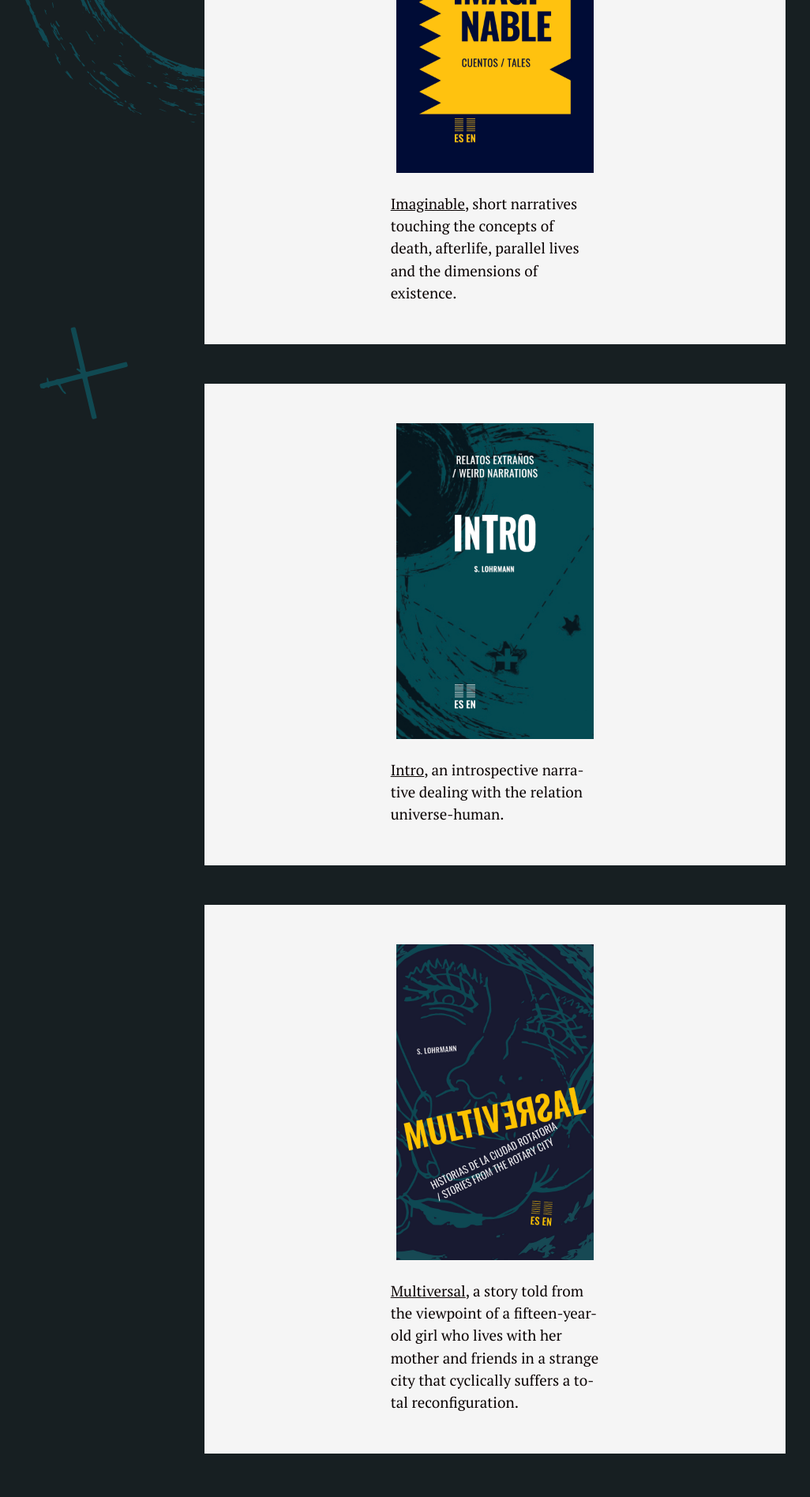
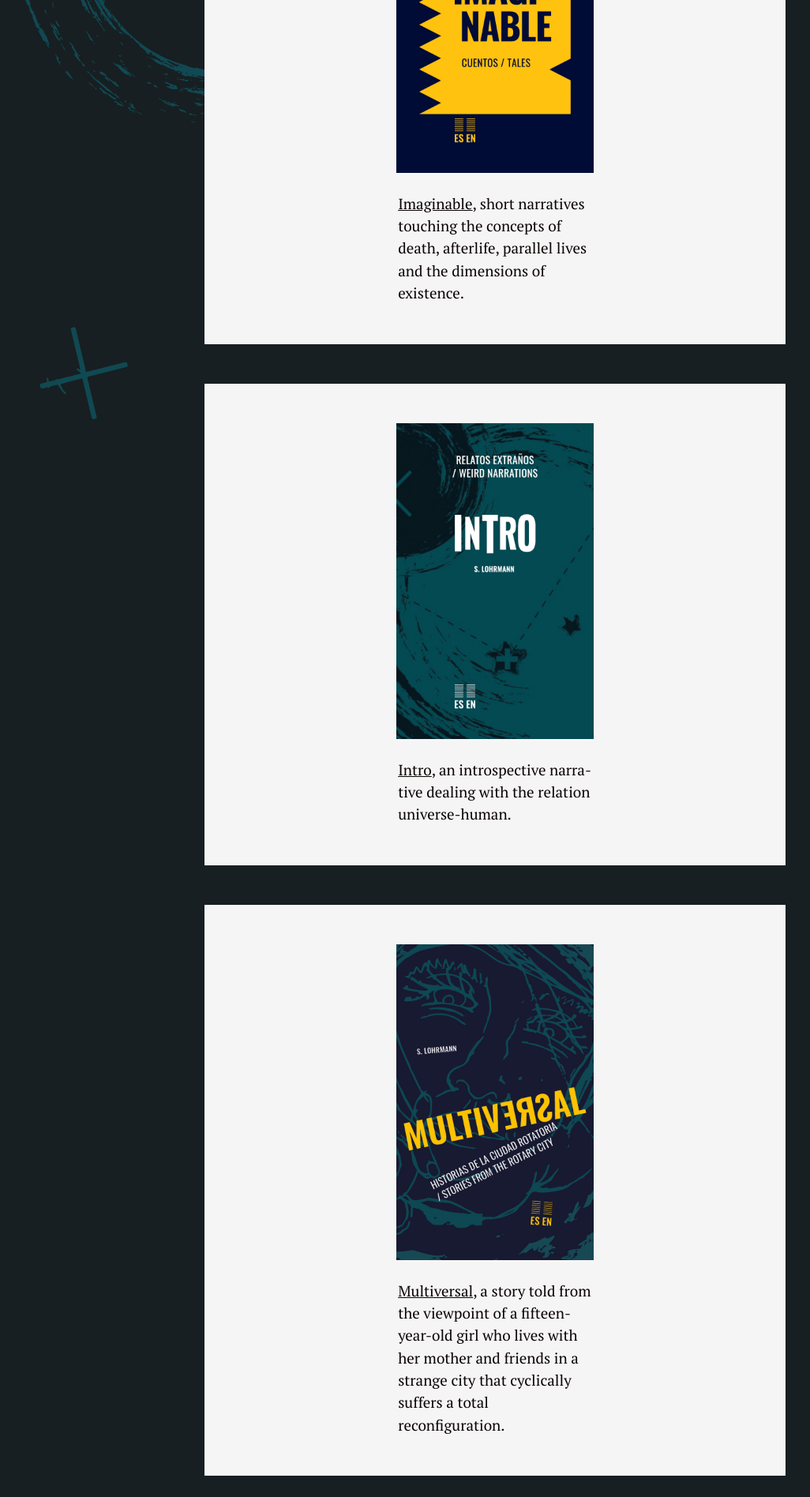
Before and after one commit to silvialohrmann/editorial, a Jekyll site: the page built from about.md, in a window 1280 px wide. Shown: the part 1731-3627 px from the top of the page at 79% size, without its empty margins (13-1039 px from the left). Built offline with Jekyll 4.4.1, drawn with Linux system fonts in a browser that asks for light colours.

Commit message:
Update about.md

```diff
--- a/about.md
+++ b/about.md
@@ -21,15 +21,15 @@
 <div style="margin:auto;">
  <div style="margin:50px auto; padding:25px; background: whitesmoke;" id="imaginable">
 <img style="margin:25px auto;" src="/assets/images/Imaginable%20-%20cover.jpg" alt="Imaginable" width="250">
-<p style="max-width:14em; color:#0b0404; margin:0 auto 25px; text-align: left;"><a style="color:#0b0404;" href="https://editorial.silvialohrmann.com/categories/#Imaginable">Imaginable</a>, short narratives touching the concepts of death, afterlife, parallel lives and the dimensions of existence.</p>
+<p style="max-width:13em; color:#0b0404; margin:0 auto 25px; text-align: left;"><a style="color:#0b0404;" href="https://editorial.silvialohrmann.com/categories/#Imaginable">Imaginable</a>, short narratives touching the concepts of death, afterlife, parallel lives and the dimensions of existence.</p>
  </div>
  <div style="margin:50px auto; padding:25px; background: whitesmoke;" id="intro">
 <img style="margin:25px auto;" src="/assets/images/Intro%20-%20cover.jpg" alt="Intro" width="250">
-<p style="max-width:14em; color:#0b0404; margin:0 auto 25px; text-align: left;"><a style="color:#0b0404;" href="https://editorial.silvialohrmann.com/categories/#Intro">Intro</a>, an introspective nar&shy;rative dealing with the relation universe-human.</p>
+<p style="max-width:13em; color:#0b0404; margin:0 auto 25px; text-align: left;"><a style="color:#0b0404;" href="https://editorial.silvialohrmann.com/categories/#Intro">Intro</a>, an introspective nar&shy;rative dealing with the relation universe-human.</p>
  </div>
  <div style="margin:50px auto; padding:25px; background: whitesmoke;" id="multiversal">
 <img style="margin:25px auto;" src="/assets/images/Multiversal%20-%20cover.jpg" alt="Multiversal" width="250">
-<p style="max-width:14em; color:#0b0404; margin:0 auto 25px; text-align: left;"><a style="color:#0b0404;" href="https://editorial.silvialohrmann.com/categories/#Multiversal">Multiversal</a>, a story told from the viewpoint of a fifteen-year-old girl who lives with her mother and friends in a strange city that cyclically suffers a total reconfiguration.</p>
+<p style="max-width:13em; color:#0b0404; margin:0 auto 25px; text-align: left;"><a style="color:#0b0404;" href="https://editorial.silvialohrmann.com/categories/#Multiversal">Multiversal</a>, a story told from the viewpoint of a fifteen-year-old girl who lives with her mother and friends in a strange city that cyclically suffers a total reconfiguration.</p>
  </div>
  </div>
  <p>In this blog, you'll also find a number of <a style="color:whitesmoke;" href="https://editorial.silvialohrmann.com/categories/#Microstories">microstories</a> I wrote between the years 2011 and 2016.</p>
```
